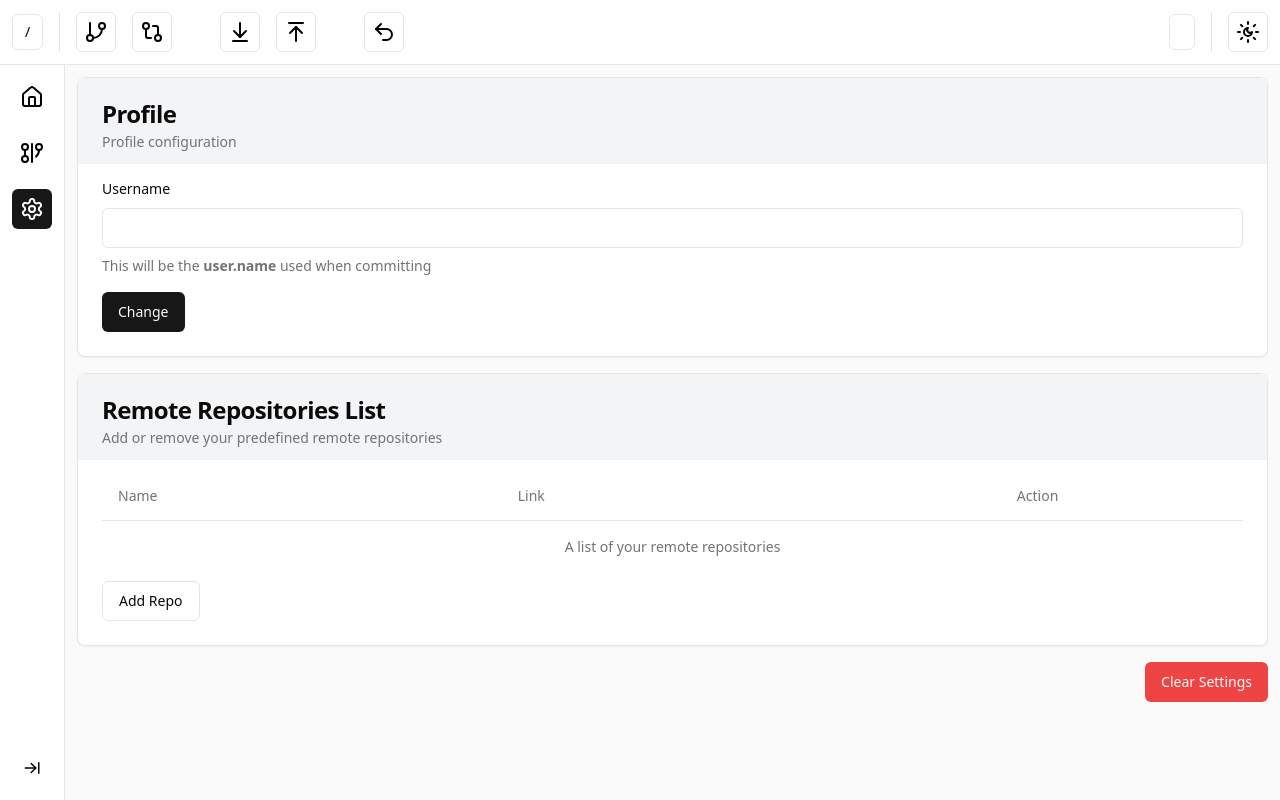
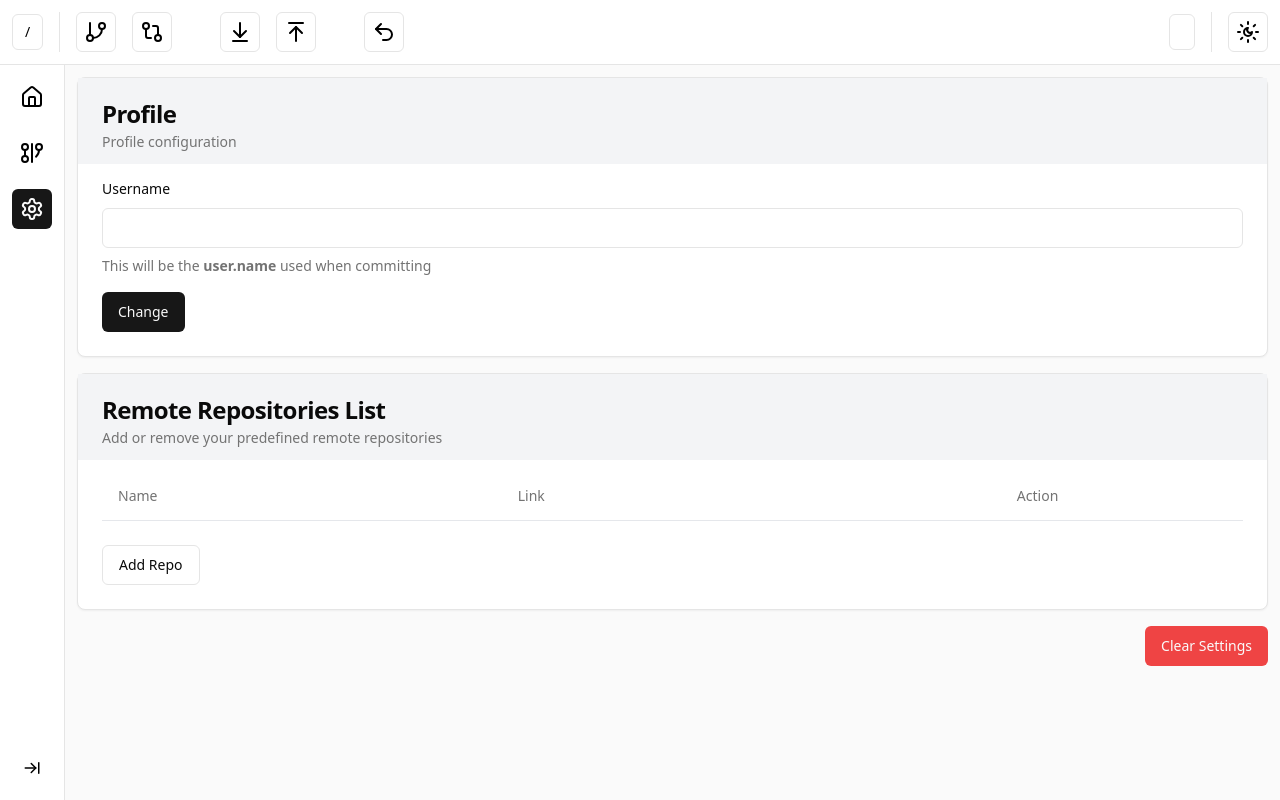
Before and after one commit to RMalik777/git-commander, a React (Vite) app: page /settings in a window 1280 px wide. Built offline with nearby package versions, Linux system fonts and the light colour scheme.

Commit message:
style: remove table caption

```diff
--- a/src/components/Table/RepoTable.tsx
+++ b/src/components/Table/RepoTable.tsx
@@ -44,6 +44,7 @@ const repo_data = [
 
 export default function RepoTable() {
   const [repos, setRepos] = useState<RepoFormat[]>();
+
   useEffect(() => {
     async function fetchData() {
       try {
@@ -58,7 +59,6 @@ export default function RepoTable() {
   }, []);
   return (
     <Table>
-      <TableCaption>A list of your remote repositories</TableCaption>
       <TableHeader>
         <TableRow>
           <TableHead>Name</TableHead>
```
